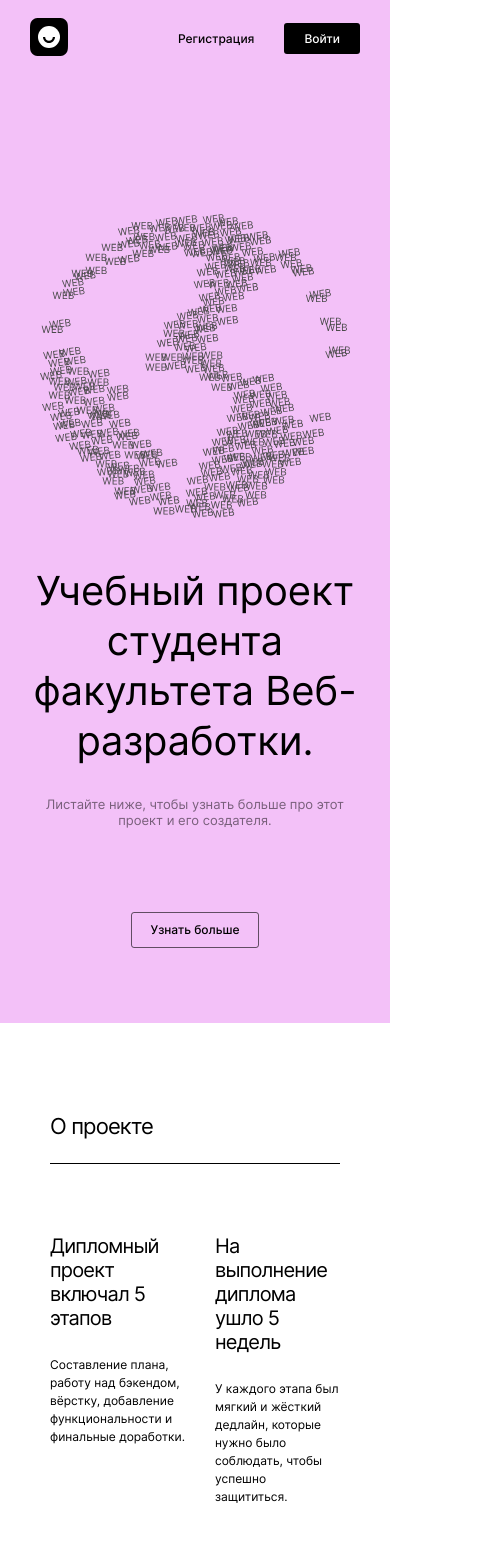
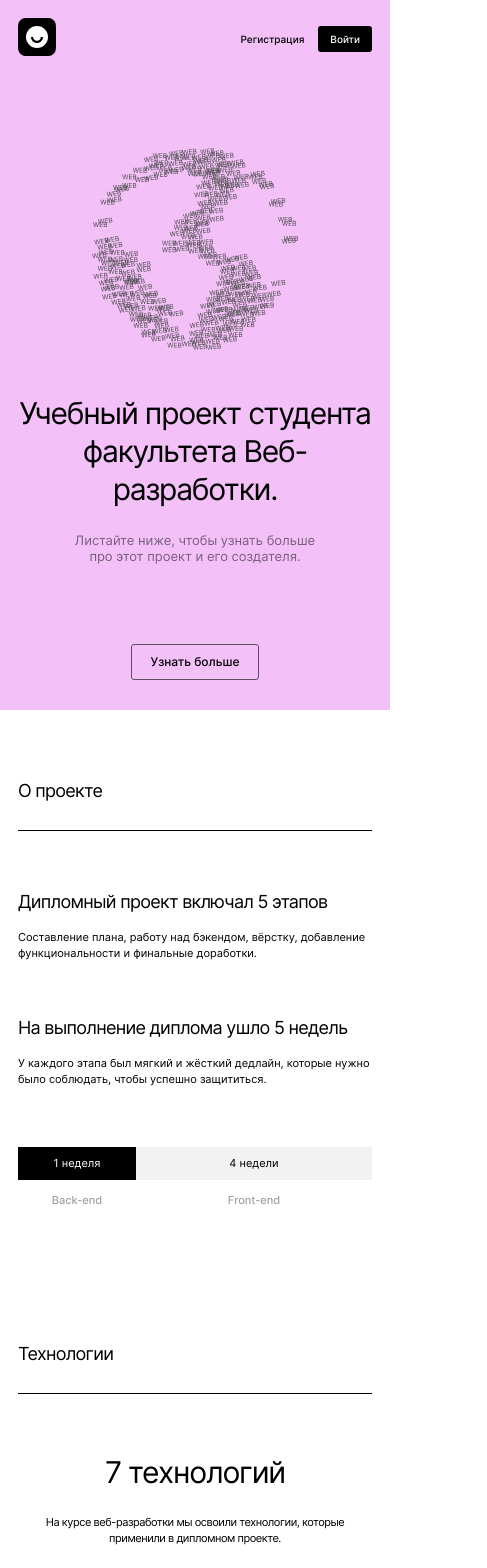
Before and after one commit to catintoner/movies-explorer-frontend, a React (Create React App) app: page / in a window 390 px wide. Shown: the top 1568 px of the page, 487 px wide, since content can reach past the window. Built offline with nearby package versions, Linux system fonts and the light colour scheme.

Commit message:
feature: add 320 768 main

```diff
--- a/src/components/aboutMe/AboutMe.css
+++ b/src/components/aboutMe/AboutMe.css
@@ -105,3 +105,49 @@
     height: 307px;
   }
 }
+
+@media screen and (max-width: 567px) {
+  .aboutMe__container {
+    max-width: calc(100% - 18px*2);
+    margin-bottom: 51px;
+  }
+
+  .aboutMe__title {
+    padding: 70px 0 28px;
+    font-size: 18px;
+    line-height: 22px;
+    margin-bottom: 60px;
+  }
+
+  .aboutMe__info {
+    margin-bottom: 40px;
+    grid-template-areas:
+      "avatar"
+      "name"
+      "subtitle"
+      "description";
+  }
+
+  .aboutMe__avatar-container {
+    width: 292px;
+    height: 352px;
+    justify-self: center;
+    margin-bottom: 40px;
+  }
+
+  .aboutMe__name {
+    font-size: 30px;
+    line-height: 36px;
+    margin-bottom: 20px;
+  }
+
+  .aboutMe__subtitle {
+    font-size: 11px;
+    line-height: 16px;
+  }
+
+  .aboutMe__description {
+    font-size: 11px;
+    line-height: 16px;
+  }
+}
--- a/src/components/aboutProject/AboutProject.css
+++ b/src/components/aboutProject/AboutProject.css
@@ -99,3 +99,58 @@
     margin-bottom: 68px;
   }
 }
+
+@media screen and (max-width: 567px) {
+  .aboutProject__container {
+    max-width: calc(100% - 18px*2);
+    margin-bottom: 70px;
+  }
+
+  .aboutProject__title {
+    padding-top: 70px;
+    padding-bottom: 28px;
+    margin-bottom: 60px;
+    font-size: 18px;
+    line-height: 22px;
+  }
+
+  .aboutProject__info {
+    grid-template-columns: 1fr;
+  }
+
+  .aboutProject__description {
+    margin-bottom: 56px;
+  }
+
+  .aboutProject__description:last-child {
+    margin-bottom: 60px;
+    padding: 0;
+  }
+
+  .aboutProject__deadlines {
+    grid-template-columns: 1fr 2fr;
+  }
+
+  .description__title {
+    font-size: 18px;
+    line-height: 22px;
+    margin-bottom: 16px;
+  }
+
+  .description__info {
+    font-size: 11px;
+    line-height: 16px;
+    margin-bottom: 0;
+  }
+
+  .deadlines__term {
+    font-size: 11px;
+    line-height: 13px;
+  }
+
+  .deadlines__quote {
+    font-size: 11px;
+    line-height: 13px;
+  }
+
+}
--- a/src/components/footer/Footer.css
+++ b/src/components/footer/Footer.css
@@ -47,5 +47,30 @@
 @media screen and (max-width: 769px) {
   .footer {
     max-width: calc(100% - 30px*2);
+    margin-bottom: 10px;
   }
 }
+
+@media screen and (max-width: 567px) {
+  .footer__title {
+    margin-bottom: 30px;
+  }
+
+  .footer__quote {
+    flex-direction: column;
+    align-items: center;
+  }
+
+  .footer__copyright {
+    margin: 0;
+    order: 1;
+    color: #A0A0A0;
+  }
+  .footer__link {
+    margin: 0 0 12px;
+  }
+
+  .footer__link:last-child {
+    margin-bottom: 30px;
+  }
+}
--- a/src/components/header/Header.css
+++ b/src/components/header/Header.css
@@ -140,3 +140,21 @@
     max-width: calc(100% - 30px*2);
   }
 }
+
+@media screen and (max-width: 567px) {
+  .header__navigation {
+    max-width: calc(100% - 18px*2);
+  }
+
+  .header__link {
+    font-size: 10px;
+  }
+
+  .nav__signup {
+    margin-right: 14px;
+  }
+
+  .header__link_type_signin {
+    padding: 7px 12px;
+  }
+}
--- a/src/components/navTab/NavTab.css
+++ b/src/components/navTab/NavTab.css
@@ -25,3 +25,9 @@
     max-width: fit-content;
   }
 }
+
+@media screen and (max-width: 769px) {
+  .navTab__container {
+    padding-bottom: 30px;
+  }
+}
--- a/src/components/portfolio/Portfolio.css
+++ b/src/components/portfolio/Portfolio.css
@@ -39,3 +39,13 @@
     margin-bottom: 90px;
   }
 }
+
+@media screen and (max-width: 567px) {
+  .portfolio__title {
+    margin-bottom: 70px;
+  }
+
+  .portfolio__subtitle {
+    margin-bottom: 40px;
+  }
+}
--- a/src/components/promo/Promo.css
+++ b/src/components/promo/Promo.css
@@ -52,7 +52,7 @@
   }
 
   .promo__title {
-    margin: 0 0 30px;
+    margin: 0 auto 30px;
     font-size: 40px;
     line-height: 50px;
     text-align: center;
@@ -63,3 +63,29 @@
     justify-self: center;
   }
 }
+
+@media screen and (max-width: 567px) {
+  .promo__container {
+    max-width: calc(100% - 10px*2);
+    margin-bottom: 80px;
+    padding-top: 70px;
+  }
+
+  .promo__logo {
+    width: 206px;
+    height: 210px;
+    margin-bottom: 40px;
+  }
+
+  .promo__title {
+    font-size: 30px;
+    line-height: 38px;
+    text-align: center;
+    margin-bottom: 24px;
+    letter-spacing: -0.04em;
+  }
+
+  .promo__subtitle {
+    max-width: 260px;
+  }
+}
--- a/src/components/techs/Techs.css
+++ b/src/components/techs/Techs.css
@@ -62,6 +62,20 @@
   letter-spacing: -0.04em;
 }
 
+@media screen and (max-width: 1150px) {
+  .techs__used-technologies {
+    grid-template-columns: repeat(auto-fill, minmax(84px, 1fr));
+    padding-bottom: 90px;
+  }
+
+  .techs__technology {
+    width: 84px;
+    font-size: 12px;
+    line-height: 15px;
+    padding: 21px 0;
+  }
+}
+
 @media screen and (max-width: 769px) {
   .techs__container {
     max-width: calc(100% - 50px*2);
@@ -81,16 +95,39 @@
     line-height: 18px;
     margin-bottom: 85px;
   }
+}
+
+@media screen and (max-width: 567px) {
+.techs {
+  background-color: #fff;
+}
+
+  .techs__container {
+    max-width: calc(100% - 18px*2);
+  }
+
+  .techs__title {
+    font-size: 18px;
+    line-height: 22px;
+    padding-bottom: 28px;
+    margin-bottom: 60px;
+  }
+
+  .techs__subtitle {
+    font-size: 30px;
+    line-height: 36px;
+    margin-bottom: 24px;
+  }
+
+  .techs__about {
+    font-size: 11px;
+    line-height: 16px;
+    margin-bottom: 50px;
+  }
 
   .techs__used-technologies {
-    grid-template-columns: repeat(auto-fill, minmax(84px, 1fr));
-    padding-bottom: 90px;
-  }
-
-  .techs__technology {
-    width: 84px;
-    font-size: 12px;
-    line-height: 15px;
-    padding: 21px 0;
+    grid-template-columns:  max-content max-content;
+    gap: 10px;
+    padding-bottom: 70px;
   }
 }
```
